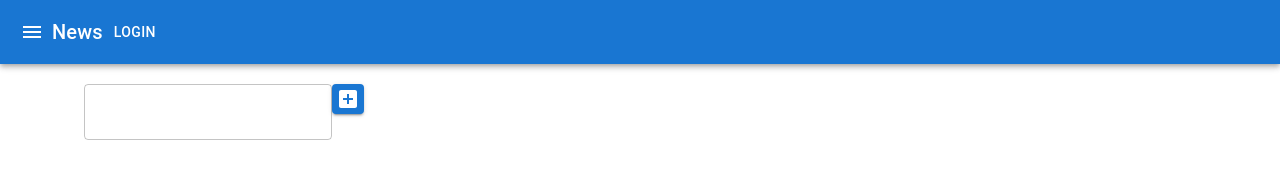
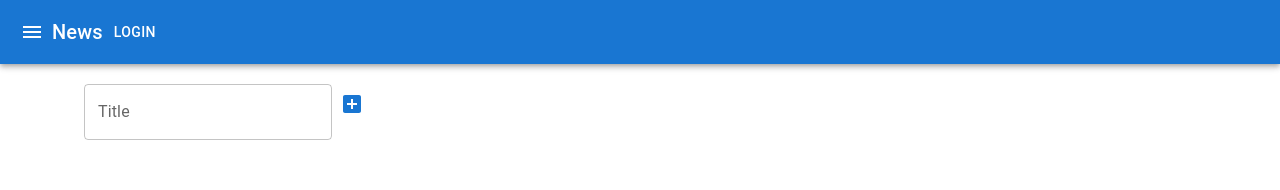
Before and after one commit to arturican/todo, a React (Create React App) app: page / in a window 1280 px wide. Shown: the top 190 px of the page. Built offline with nearby package versions, Linux system fonts and the light colour scheme.

Commit message:
подпправил стили AddItemForm

```diff
--- a/src/components/AddItemForm.tsx
+++ b/src/components/AddItemForm.tsx
@@ -1,5 +1,6 @@
+import TextField from '@mui/material/TextField/TextField';
 import React, { ChangeEvent, KeyboardEvent, memo, useState } from 'react';
-import { Button, TextField } from '@mui/material';
+import { IconButton } from '@mui/material';
 import { AddBox } from '@mui/icons-material';
 
 export type AddItemFormProps = {
@@ -25,17 +26,18 @@ const AddItemFormMemo = (props: AddItemFormProps) => {
   };
   return (
     <div>
-      <TextField variant="outlined" value={title} onChange={onTaskTitleChange} onKeyPress={onTaskTitleKeyPress} />
-      {/*<button onClick={onAddTaskButtonClick}>+</button>*/}
-      <Button
-        variant={'contained'}
-        color={'primary'}
-        style={{ maxWidth: '30px', maxHeight: '30px', minWidth: '30px', minHeight: '30px' }}
-        onClick={onAddTaskButtonClick}
-      >
+      <TextField
+        variant="outlined"
+        error={!!error}
+        value={title}
+        onChange={onTaskTitleChange}
+        onKeyPress={onTaskTitleKeyPress}
+        label="Title"
+        helperText={error}
+      />
+      <IconButton color="primary" onClick={onAddTaskButtonClick}>
         <AddBox />
-      </Button>
-      {error && <div className={error ? 'error-message' : ''}>{error}</div>}
+      </IconButton>
     </div>
   );
 };
```
Also changed, not shown: 1 other file (tests, documents, lock files or other folders).
